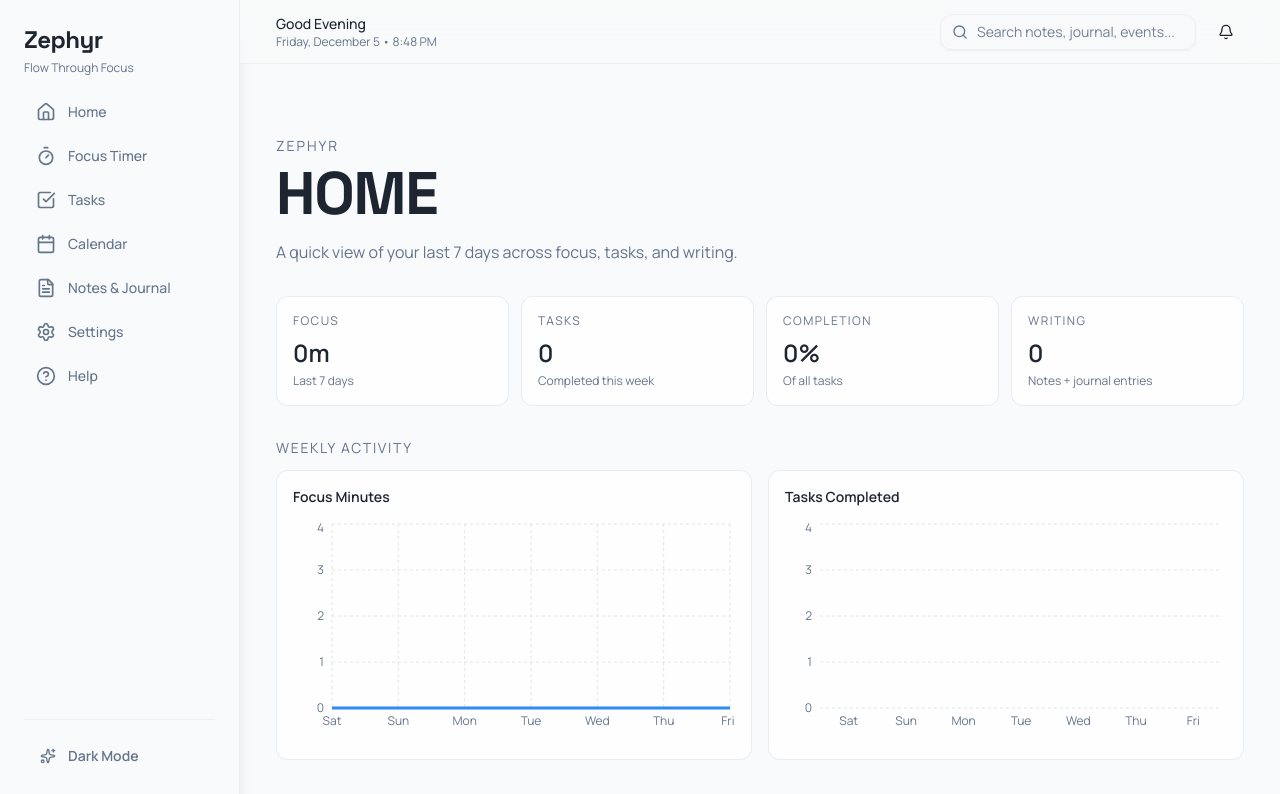
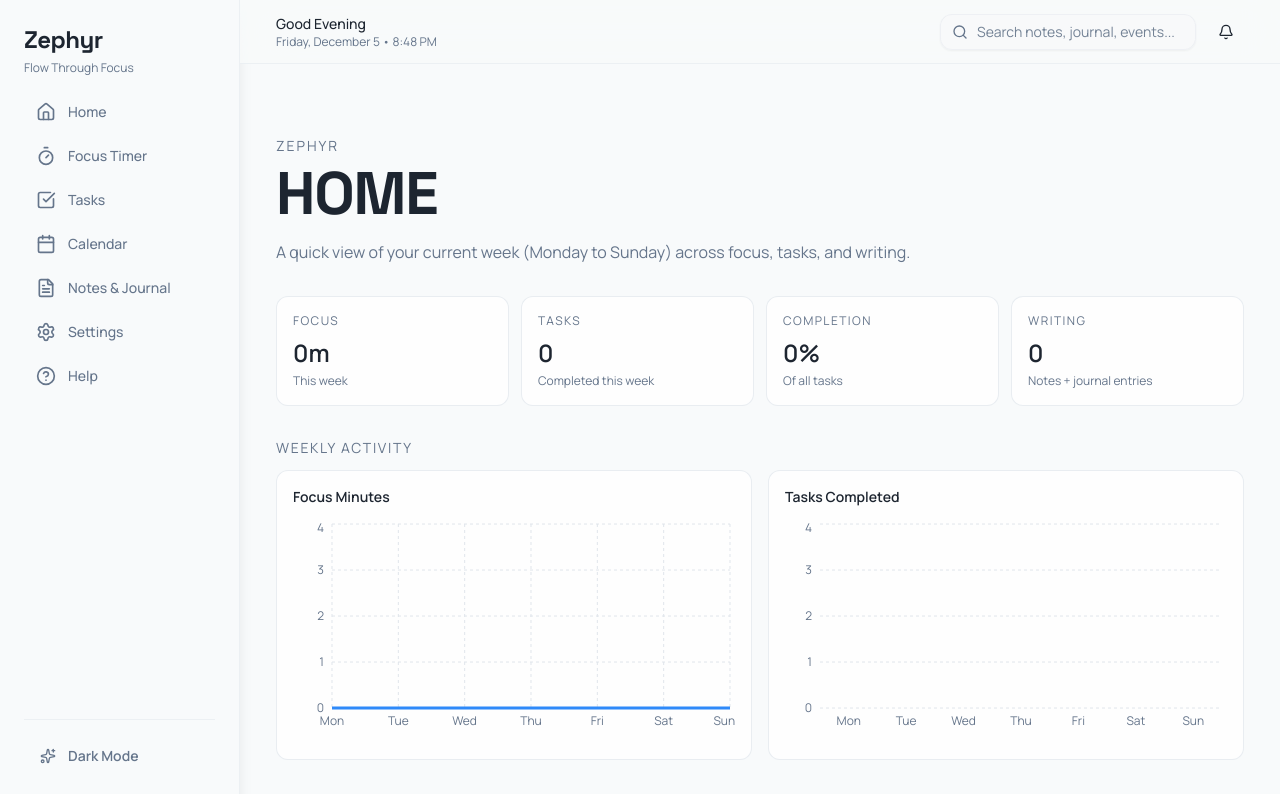
Before and after one commit to dominikkoenitzer/Zephyr, a React (Vite) app: page /home in a window 1280 px wide. Shown: the top 794 px of the page. Built offline with nearby package versions, Linux system fonts and the light colour scheme.

Commit message:
Refactor Home component to update date handling for the current week, enhancing clarity in UI text and improving data representation from Monday to Sunday.

```diff
--- a/src/pages/Home.jsx
+++ b/src/pages/Home.jsx
@@ -24,13 +24,17 @@ const toDateKey = (date) => {
   return `${year}-${month}-${day}`;
 };
 
-const getLastSevenDays = () => {
+const getCurrentWeekMondayStart = () => {
   const days = [];
   const today = new Date();
+  const day = today.getDay();
+  const diffToMonday = day === 0 ? 6 : day - 1;
+  const monday = new Date(today);
+  monday.setDate(today.getDate() - diffToMonday);
 
-  for (let i = 6; i >= 0; i -= 1) {
-    const date = new Date(today);
-    date.setDate(today.getDate() - i);
+  for (let i = 0; i < 7; i += 1) {
+    const date = new Date(monday);
+    date.setDate(monday.getDate() + i);
     days.push({
       key: toDateKey(date),
       day: date.toLocaleDateString('en-US', { weekday: 'short' }),
@@ -68,7 +72,7 @@ function Home() {
     };
   }, []);
 
-  const lastSevenDays = useMemo(() => getLastSevenDays(), []);
+  const lastSevenDays = useMemo(() => getCurrentWeekMondayStart(), []);
 
   const focusData = useMemo(() => {
     const totals = new Map(lastSevenDays.map(({ key }) => [key, 0]));
@@ -140,7 +144,7 @@ function Home() {
         <p className="text-xs sm:text-sm uppercase tracking-[0.14em] text-muted-foreground">Zephyr</p>
         <h1 className="mt-2 text-4xl sm:text-5xl md:text-6xl font-bold leading-[0.98] text-foreground">HOME</h1>
         <p className="mt-4 max-w-2xl text-sm sm:text-base text-muted-foreground">
-          A quick view of your last 7 days across focus, tasks, and writing.
+          A quick view of your current week (Monday to Sunday) across focus, tasks, and writing.
         </p>
 
         <div className="mt-8 space-y-8">
@@ -148,7 +152,7 @@ function Home() {
             <div className="rounded-xl border border-border/70 bg-card/80 p-4">
               <p className="text-xs uppercase tracking-[0.12em] text-muted-foreground">Focus</p>
               <p className="mt-2 text-2xl font-semibold text-foreground">{totalFocusMinutes}m</p>
-              <p className="mt-1 text-xs text-muted-foreground">Last 7 days</p>
+              <p className="mt-1 text-xs text-muted-foreground">This week</p>
             </div>
             <div className="rounded-xl border border-border/70 bg-card/80 p-4">
               <p className="text-xs uppercase tracking-[0.12em] text-muted-foreground">Tasks</p>
```
